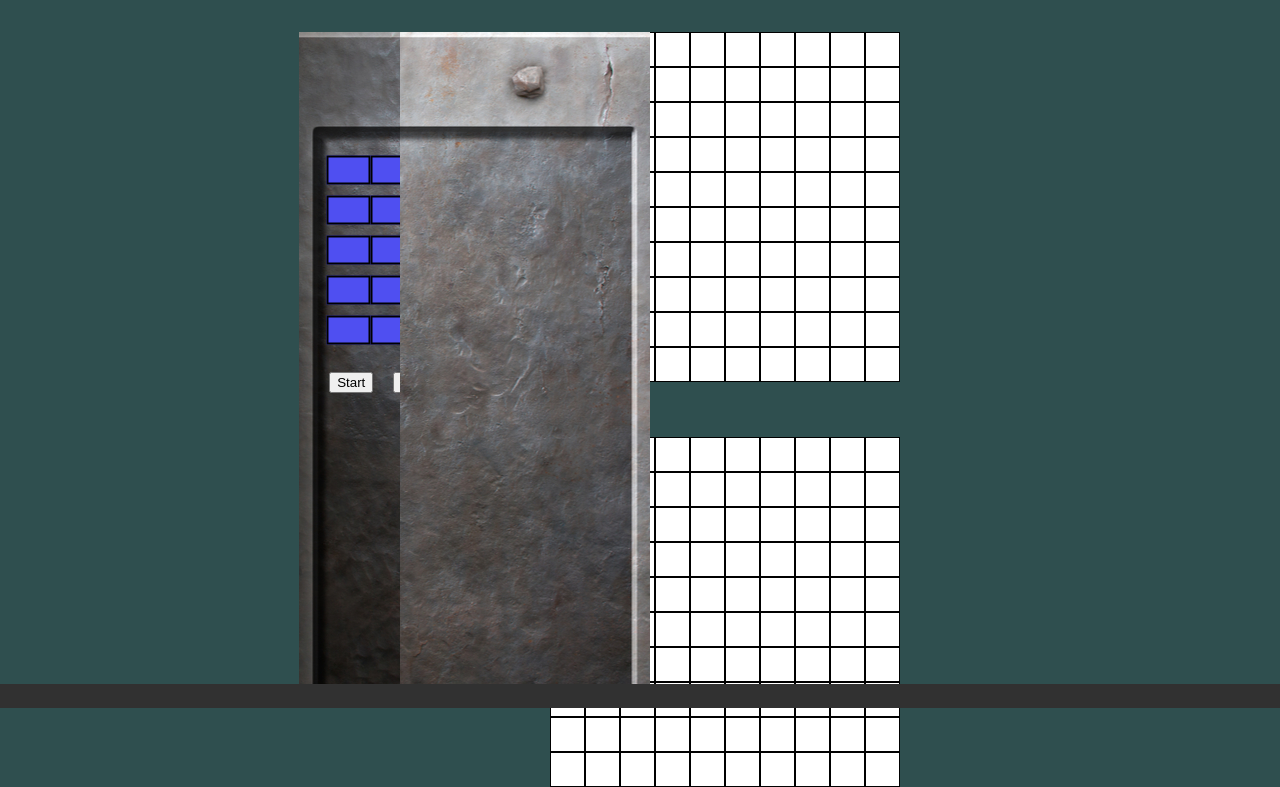
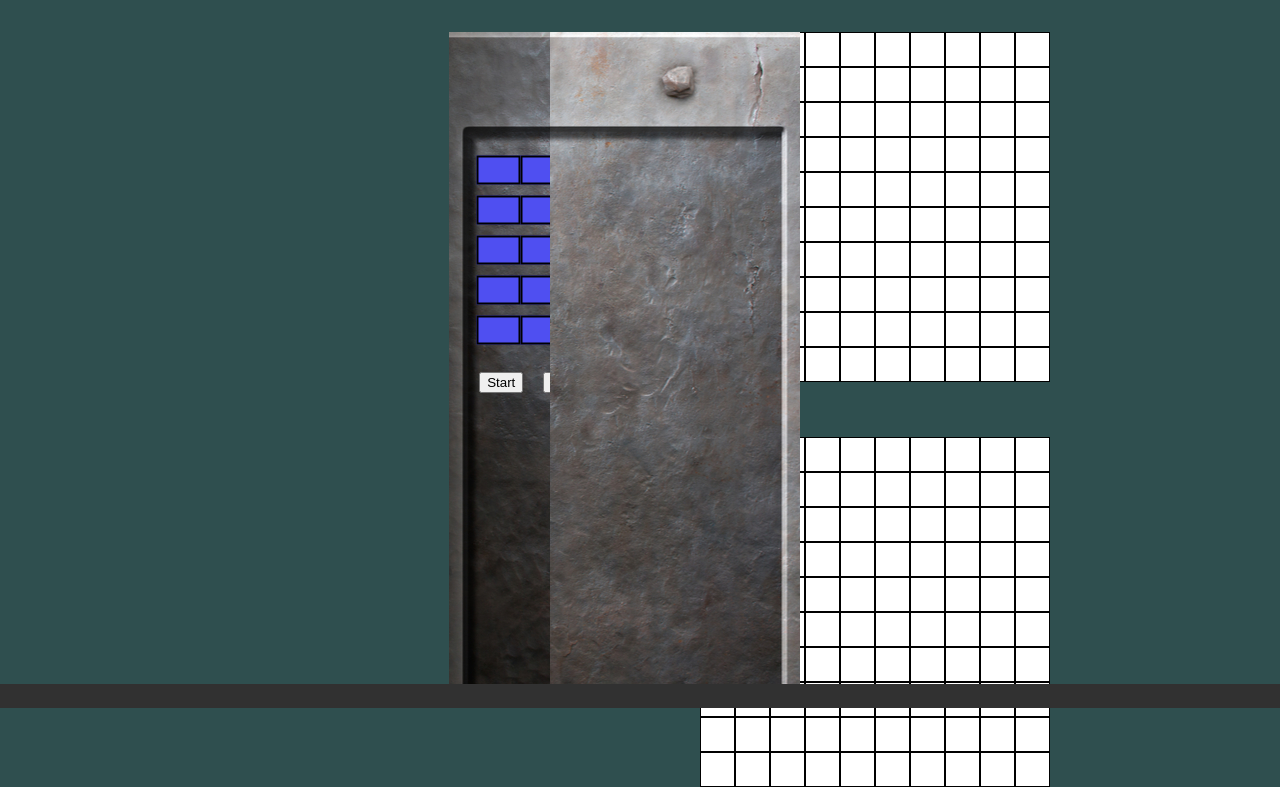
Before and after one commit to c0dezer019/Battleship, a plain HTML site: page index.html in a window 1280 px wide. Shown: the part 92-879 px from the top of the page. Drawn offline with Linux system fonts and the light colour scheme.

Commit message:
Adjusted container positioning.

```diff
--- a/css/style.css
+++ b/css/style.css
@@ -29,6 +29,7 @@ section {
     position: relative;
     height: 100%;
     width: 100%;
+    left: 150px;
 }
 
 .statusBoard {
```
